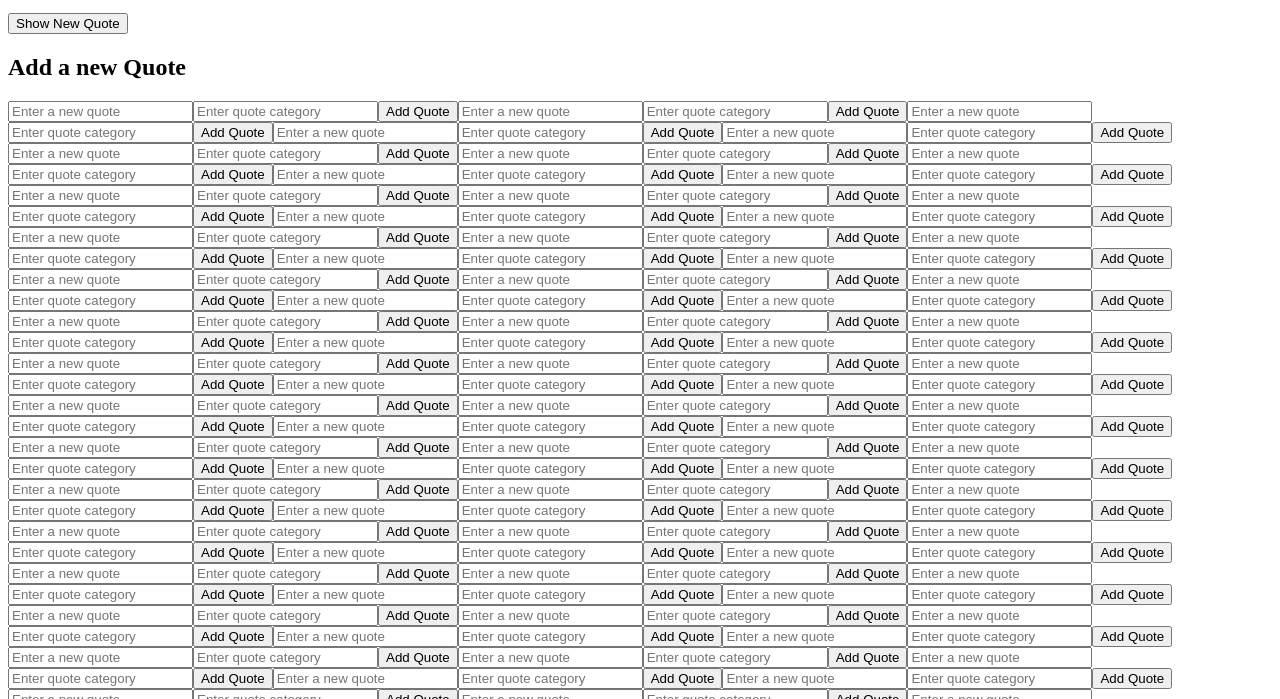
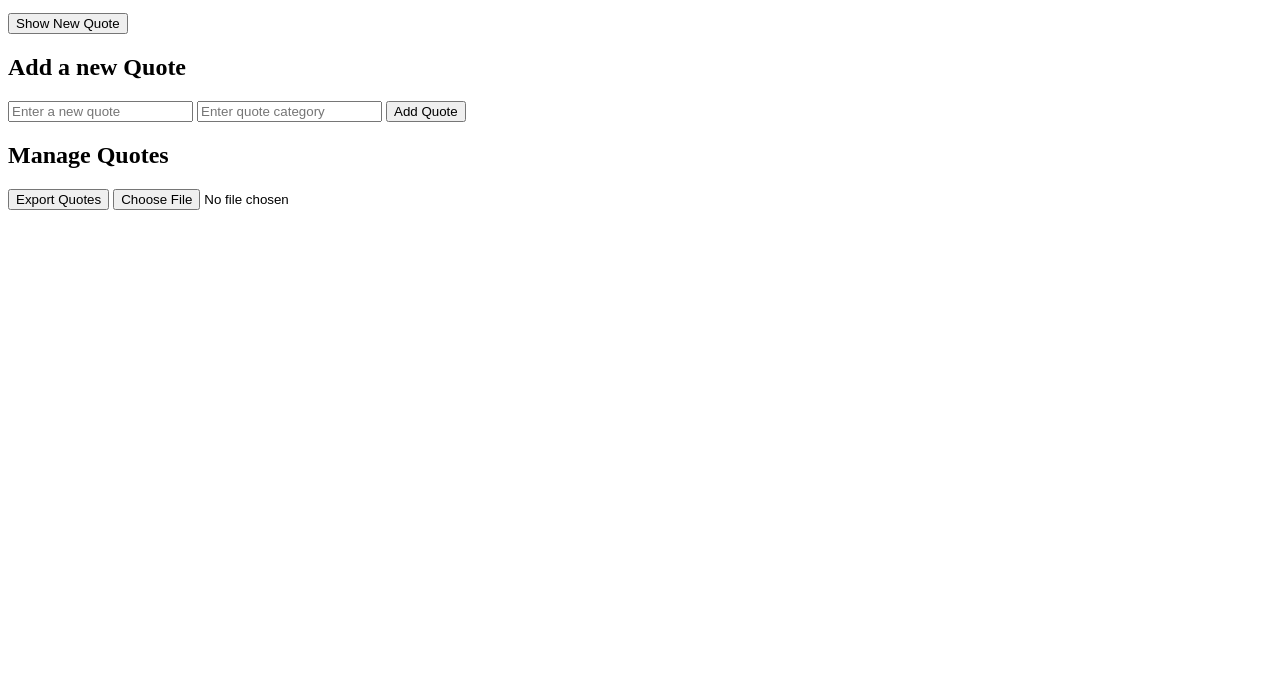
Before and after one commit to Phethile58/alx_fe_javascript, a plain HTML site: page dom-manipulation/index.html in a window 1280 px wide. Shown: the part 101-800 px from the top of the page. Drawn offline with Linux system fonts and the light colour scheme.

Commit message:
Update index.html and script.js to directory

```diff
--- a/dom-manipulation/index.html
+++ b/dom-manipulation/index.html
@@ -8,14 +8,22 @@
   <body>
     <h1>Dynamic Quote Generator</h1>
 
-    <div id="quoteDisplay"><p class="quote-text">Click the button to see a quote.</p>
-    <p class="quote-category"></p>
- </div>
+    <div id="quoteDisplay">
+        <p class="quote-text">Click the button to see a quote.</p>
+        <p class="quote-category"></p>
+    </div>
+
 
     <button id="newQuote">Show New Quote</button>
 
      <h2>Add a new Quote</h2>
-  <div id="formContainer"></div>
+     <input id="newQuoteText" type="text" placeholder="Enter a new quote" />
+    <input id="newQuoteCategory" type="text" placeholder="Enter quote category" />
+    <button id="addQuoteBtn">Add Quote</button>
+
+ <h2>Manage Quotes</h2>
+<button id="exportBtn">Export Quotes</button>
+<input type="file" id="importFile" accept=".json" onchange="importFromJsonFile(event)" />
 
 
     <script src="script.js"></script>
--- a/dom-manipulation/script.js
+++ b/dom-manipulation/script.js
@@ -154,10 +154,10 @@ function importFromJsonFile(event) {
   fileReader.readAsText(event.target.files[0]);
 }
 
+// Initialize app
+loadQuotes();
+loadLastViewedQuote();
 
-// Initial quote display
-
-loadQuotes();
-createAddQuoteForm();
-loadLastViewedQuote();
 document.getElementById('newQuote').addEventListener('click', showRandomQuote);
+document.getElementById("addQuoteBtn").addEventListener("click", addQuote);
+document.getElementById("exportBtn").addEventListener("click", exportQuotes);
```
